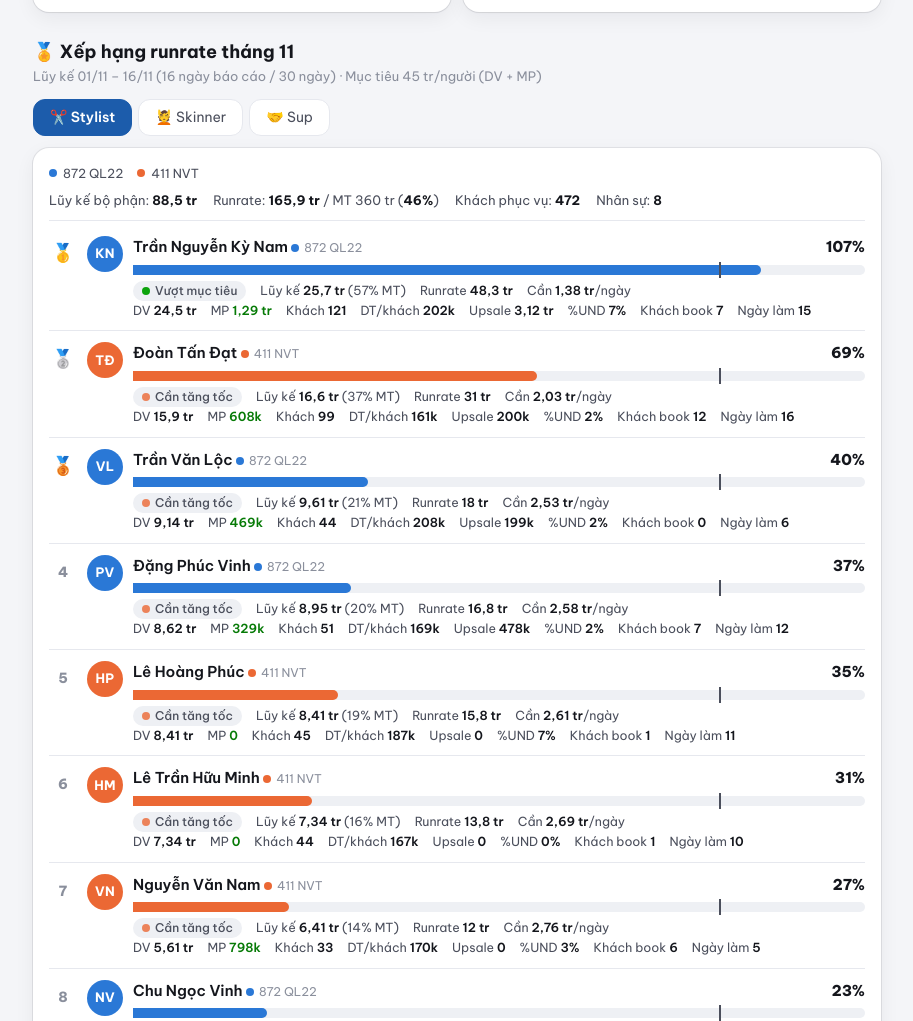
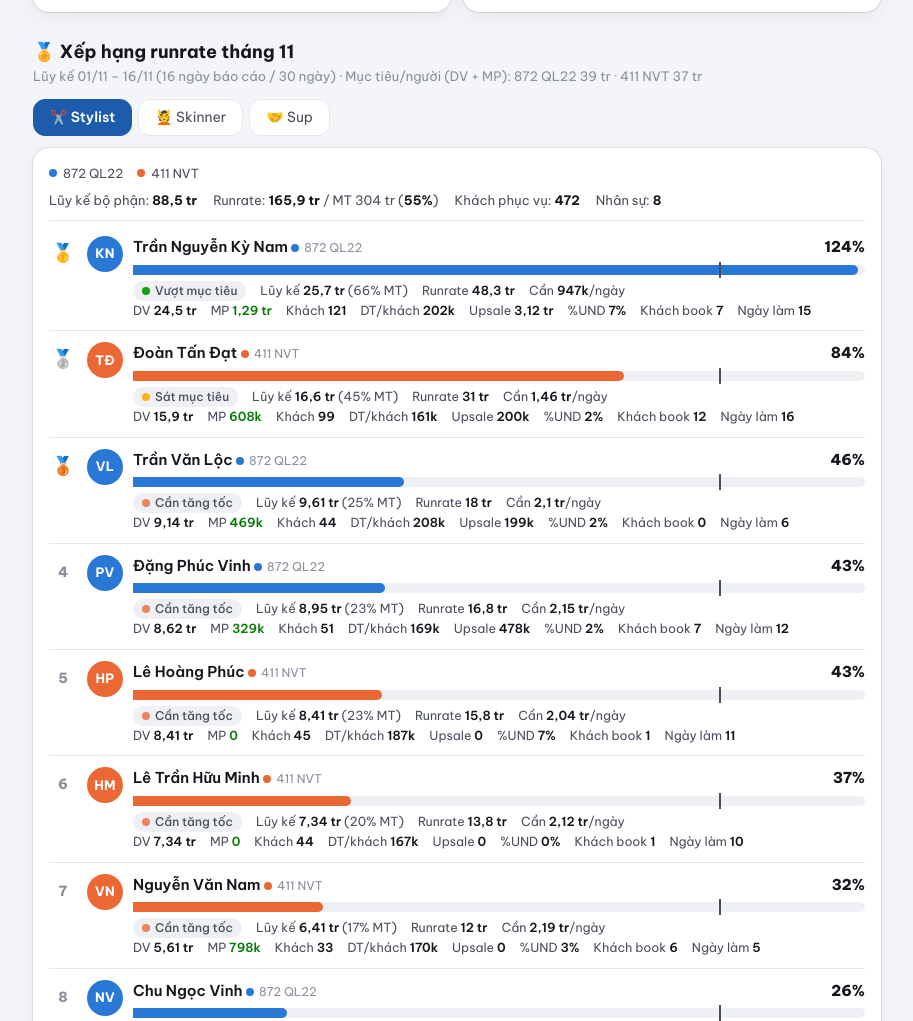
Before and after one commit to henryvo209/bsl-e145f6, a plain HTML site: page index.html in a window 1280 px wide. Shown: the part 2067-3088 px from the top of the page, without its empty margins (183-1096 px from the left). Drawn offline with Linux system fonts and the light colour scheme.

Commit message:
Mục tiêu T11 theo sàn lên bậc, tách theo salon (STL 39/37, SKN 32/38, Sup 59/38)
Co-Authored-By: Claude Opus 5.5 <noreply@anthropic.com>

```diff
--- a/index.html
+++ b/index.html
@@ -507,26 +507,30 @@
     const den = st.to, thang = den.slice(0, 7), tu = thang + "-01";
     const g = gom(tu, den), soNgay = g.days.length;
     const ngayThang = new Date(+den.slice(0, 4), +den.slice(5, 7), 0).getDate(), conLai = ngayThang - +den.slice(8, 10);
-    const mt = mucTieu(thang)[bp] || 0;
+    // Mục tiêu có thể là 1 số chung, hoặc tách theo salon: {"872": số, "411": số}
+    const mtGoc = mucTieu(thang)[bp];
+    const mtOf = s => (mtGoc && typeof mtGoc === "object" ? mtGoc[s] : mtGoc) || 0;
+    const mtList = [...new Set(on.map(mtOf))], mt = mtList.some(Boolean) ? 1 : 0;
     const rows = g.nv[bp].filter(o => on.includes(o.s) && (o.kh > 0 || o.dv + o.mp > 0)).map(o => {
-      const lk = o.dv + o.mp, rr = soNgay ? lk / soNgay * ngayThang : 0;
-      return { ...o, lk, rr, p: mt ? rr / mt * 100 : 0 };
+      const lk = o.dv + o.mp, rr = soNgay ? lk / soNgay * ngayThang : 0, m = mtOf(o.s);
+      return { ...o, lk, rr, mt: m, p: m ? rr / m * 100 : 0 };
     }).sort((a, b) => b.rr - a.rr);
     const bk = {}; for (const o of gomBook(tu, den).list) if (o.bp === bp) bk[o.s + "|" + o.ten] = o.book;
     const sum = k => rows.reduce((a, o) => a + o[k], 0);
 
     document.getElementById("nvTitle").textContent = `🏅 Xếp hạng runrate tháng ${+den.slice(5, 7)}`;
     document.getElementById("subNv").textContent = `Lũy kế ${dm(tu)} – ${dm(den)} (${soNgay} ngày báo cáo / ${ngayThang} ngày) · ` +
-      (mt ? `Mục tiêu ${tr(mt)}/người (DV + MP)` : "Chưa đặt mục tiêu tháng này");
+      (!mt ? "Chưa đặt mục tiêu tháng này" : mtList.length === 1 ? `Mục tiêu ${tr(mtList[0])}/người (DV + MP)`
+        : `Mục tiêu/người (DV + MP): ${on.map(s => `${D.salons[s]} ${tr(mtOf(s))}`).join(" · ")}`);
     document.getElementById("lg").innerHTML = st.salon === "all" ? on.map(s => `<span>${dot(s)}${D.salons[s]}</span>`).join("") : "";
     document.getElementById("dsum").innerHTML = rows.length ? `
       <span>Lũy kế bộ phận: <b>${tr(sum("lk"))}</b></span>
-      <span>Runrate: <b>${tr(sum("rr"))}</b>${mt ? ` / MT ${tr(mt * rows.length)} (<b>${pct(sum("rr"), mt * rows.length)}%</b>)` : ""}</span>
+      <span>Runrate: <b>${tr(sum("rr"))}</b>${mt ? ` / MT ${tr(sum("mt"))} (<b>${pct(sum("rr"), sum("mt"))}%</b>)` : ""}</span>
       <span>Khách phục vụ: <b>${sum("kh")}</b></span>
       <span>Nhân sự: <b>${rows.length}</b></span>` : "";
     const nhom = p => p >= 100 ? ["Vượt mục tiêu", "var(--good)"] : p >= 80 ? ["Sát mục tiêu", "var(--warn)"] : ["Cần tăng tốc", "var(--serious)"];
     document.getElementById("rank").innerHTML = rows.length ? rows.map((o, i) => {
-      const [lab, c] = nhom(o.p), can = Math.max(0, mt - o.lk);
+      const mt = o.mt, [lab, c] = nhom(o.p), can = Math.max(0, mt - o.lk);
       return `<li><span class="no ${i < 3 ? "m" + (i + 1) : ""}">${i < 3 ? MEDAL[i] : i + 1}</span>${av(o.ten, o.s)}<div>
         <div class="who"><span><span class="n">${o.ten}</span> ${salonTag(o.s)}</span>
           <span class="v" data-tip="Runrate ${full(o.rr)}">${mt ? Math.round(o.p) + "%" : tr(o.rr)}</span></div>
```
Also changed, not shown: data.js.
